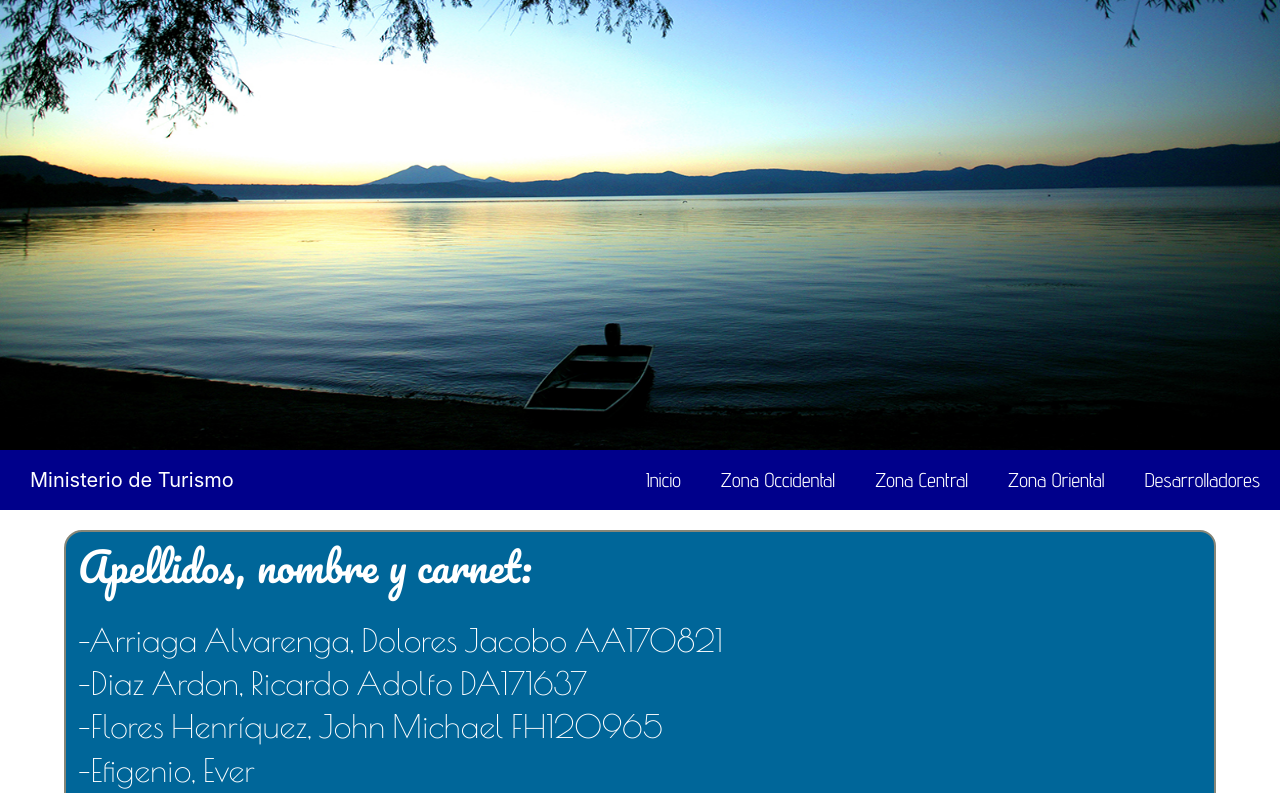
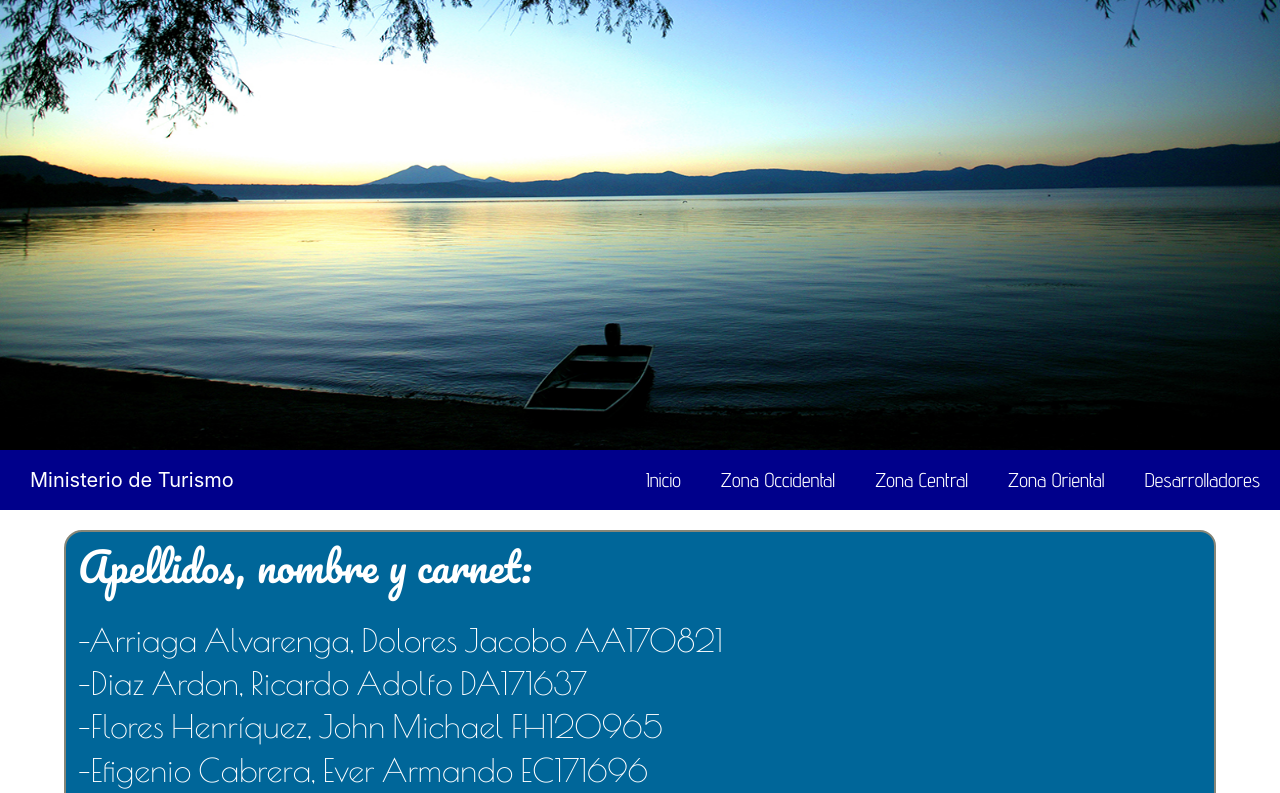
Before and after one commit to jmichaelflores/AvanceCatedra, a plain HTML site: page desarolladores.html in a window 1280 px wide. Shown: the top 793 px of the page. Drawn offline with nearby package versions, Linux system fonts and the light colour scheme.

Commit message:
Update desarolladores.html

```diff
--- a/desarolladores.html
+++ b/desarolladores.html
@@ -73,7 +73,7 @@
 			<h2>-Arriaga Alvarenga, Dolores Jacobo AA170821</h2>
 			<h2>-Diaz Ardon, Ricardo Adolfo DA171637</h2></>
 			<h2>-Flores Henríquez, John Michael FH120965</h2>
-			<h2>-Efigenio, Ever</h2>
+			<h2>-Efigenio Cabrera, Ever Armando EC171696</h2>
 			<h2>-Rivas Flores, Franklin Adiel RF1621</h2>
 
 
```
